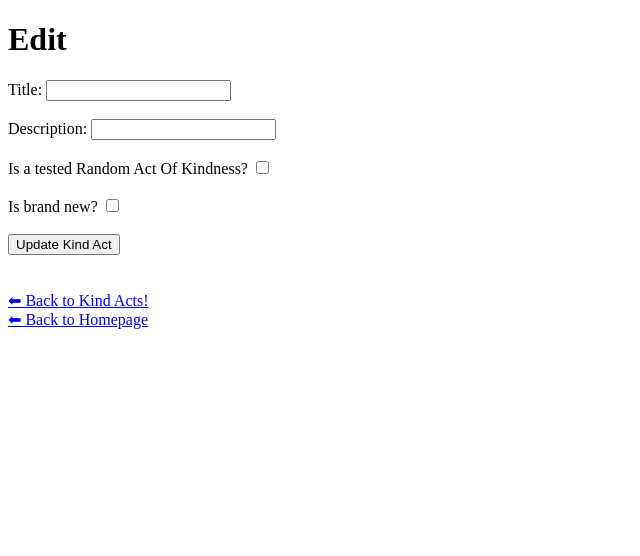
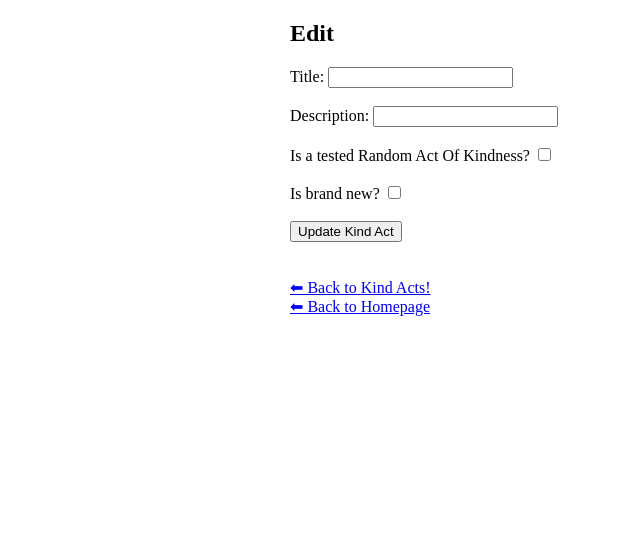
Before and after one commit to SylviaRemington/KindUp, a Node server app: template views/kindacts/edit.ejs in a window 1280 px wide. Shown: the top 556 px of the page, without its empty margins (0-640 px from the left). Run offline with Node 20, Linux system fonts and the light colour scheme; the template is opened without the code that fills it, so the values that code supplies are empty; some libraries are stand-ins or nearby versions.

Commit message:
editing my edit.ejs page under kindacts folder in views - making sure code is formatted correctly & adding Bulma

```diff
--- a/views/kindacts/edit.ejs
+++ b/views/kindacts/edit.ejs
@@ -11,9 +11,13 @@
     <!-- ! Still need to add styling to this page -->
     <!-- Editing Section of App WITH Bulma Styling -->
 
+    <section class="section">
+        <div class="container" style="max-width: 700px; margin: 0 auto;">
+
             <!-- Title of Kind Act -->
             <h1>Edit <%= kindact.title %></h1>
 
+            <!-- Title & Description Edit Section -->
             <form action="/kindacts/<%= kindact._id %>?_method=PUT" method="POST">
                 <label for="title">Title:</label>
                 <input type="text" name="title" id="title" value="<%= kindact.title %>"><br><br>
@@ -30,14 +34,18 @@
                 <input type="checkbox" name="isBrandNew" id="isBrandNew" <% if(kindact.isBrandNew) { %>checked<% } %> ><br><br>
 
                 <button type="submit">Update Kind Act</button>
+
             </form>
 
+
             <br><br>
-
 
             <!-- LINKS TO APP PAGES -->
             <a href="/kindacts">⬅︎ Back to Kind Acts!</a> <br>
             <a href="/">⬅︎ Back to Homepage</a>
+
+        </div>
+    </section>
 
 
 
@@ -46,6 +54,8 @@
 
 
 
+    <br><br><br><br><br><br><br><br><br><br><br><br><br><br><br><br><br><br><br><br>
+    <br><br><br><br><br><br><br><br><br><br><br><br><br><br><br><br><br><br><br><br>
     <br><br><br><br><br><br><br><br><br><br><br><br><br><br><br><br><br><br><br><br>
 
 
```
Lines whose indentation alone changed are shown as unchanged.
